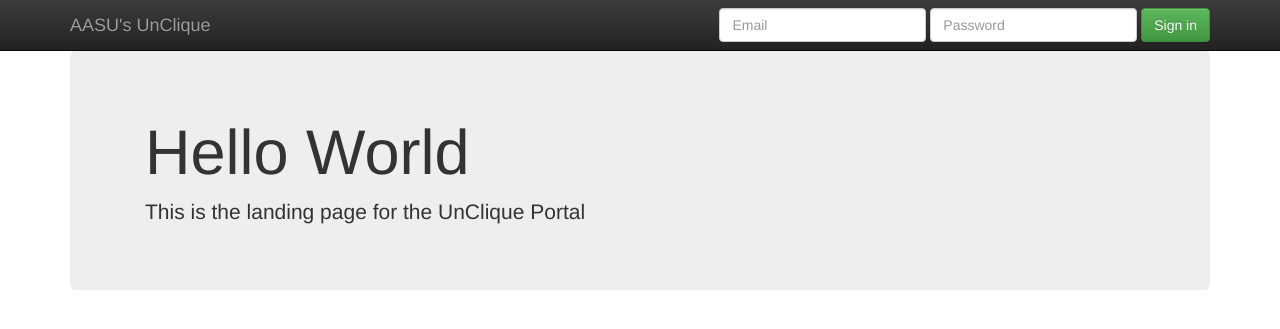
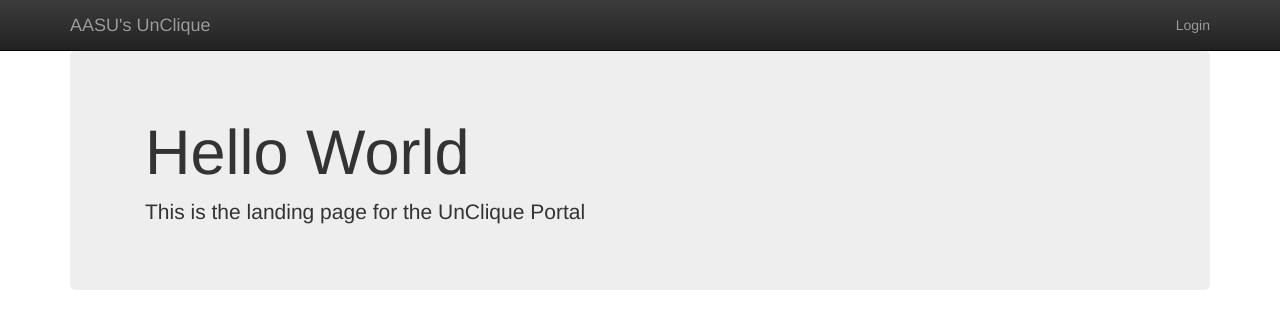
Before and after one commit to NichJohn83/UnClique, a Django app: page / in a window 1280 px wide. Shown: the top 329 px of the page. Run offline with Django 3.2, Linux system fonts and the light colour scheme; some libraries are stand-ins or nearby versions.

Commit message:
implemented login page

```diff
--- a/UnClique/UnClique/settings.py
+++ b/UnClique/UnClique/settings.py
@@ -131,3 +131,7 @@ STATIC_URL = '/static/'
 STATICFILES_DIRS =[
     os.path.join(BASE_DIR, "static")
 ]
+
+LOGIN_REDIRECT_URL = "member_home"
+LOGOUT_REDIRECT_URL = "landing_page"
+LOGIN_URL = "member_login"
--- a/UnClique/UnClique/urls.py
+++ b/UnClique/UnClique/urls.py
@@ -15,11 +15,13 @@ Including another URLconf
 """
 from django.conf.urls import url
 from django.contrib import admin
-from django.urls import path
+from django.urls import path, include
 
+from members.views import home
 from .views import welcome
 
 urlpatterns = [
     path('admin/', admin.site.urls),
-    url(r'^$', welcome),
+    url(r'^$', welcome, name="landing_page"),
+    url(r'member', include('members.urls')),
 ]
--- a/UnClique/UnClique/views.py
+++ b/UnClique/UnClique/views.py
@@ -1,5 +1,8 @@
-from django.shortcuts import render
+from django.shortcuts import render, redirect
 
 
 def welcome(request):
-    return render(request, 'unclique/welcome.html')
+    if request.user.is_authenticated:
+        return redirect('member_home')
+    else:
+        return render(request, 'unclique/welcome.html')
--- /dev/null
+++ b/UnClique/members/urls.py
@@ -0,0 +1,15 @@
+from django.conf.urls import url
+from django.contrib.auth.views import LoginView, LogoutView
+
+
+from members.views import home
+
+urlpatterns =[
+    url(r'home$', home, name='member_home'),
+    url(r'login',
+        LoginView.as_view(template_name="members/login_form.html"),
+        name='member_login'),
+    url(r'logout',
+        LogoutView.as_view(),
+        name='member_logout'),
+]
--- a/UnClique/templates/base.html
+++ b/UnClique/templates/base.html
@@ -25,25 +25,16 @@
     <nav class="navbar navbar-inverse navbar-fixed-top" role="navigation">
       <div class="container">
         <div class="navbar-header">
-          <button type="button" class="navbar-toggle collapsed" data-toggle="collapse" data-target="#navbar" aria-expanded="false" aria-controls="navbar">
-            <span class="sr-only">Toggle navigation</span>
-            <span class="icon-bar"></span>
-            <span class="icon-bar"></span>
-            <span class="icon-bar"></span>
-          </button>
           <a class="navbar-brand" href="/">AASU's UnClique</a>
         </div>
-        <div id="navbar" class="navbar-collapse collapse">
-          <form class="navbar-form navbar-right" role="form">
-            <div class="form-group">
-              <input type="text" placeholder="Email" class="form-control">
-            </div>
-            <div class="form-group">
-              <input type="password" placeholder="Password" class="form-control">
-            </div>
-            <button type="submit" class="btn btn-success">Sign in</button>
-          </form>
-        </div><!--/.navbar-collapse -->
+      <ul class="nav navbar-nav navbar-right">
+          {% if user.is_authenticated %}
+            <li><a href="{% url 'member_logout' %} "> Logout </a> </li>
+          {% else %}
+            <li><a href="{$% url 'member_login' %} "> Login </a> </li>
+          {% endif %}
+      </ul>
+
       </div>
     </nav>
 
```
Also changed, not shown: UnClique/members/views.py (+9 -1 lines), UnClique/templates/members/home.html (added, +15 -0 lines), UnClique/templates/members/login_form.html (added, +28 -0 lines), 1 other file.
